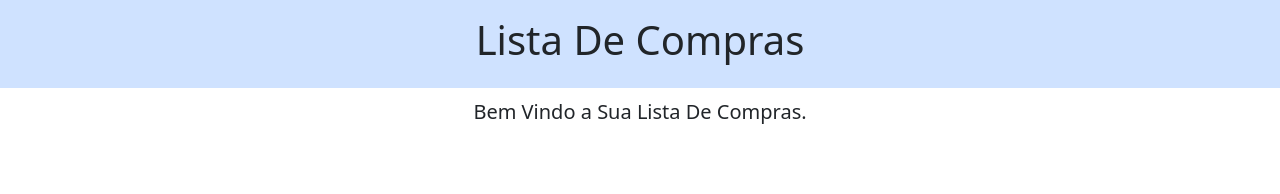
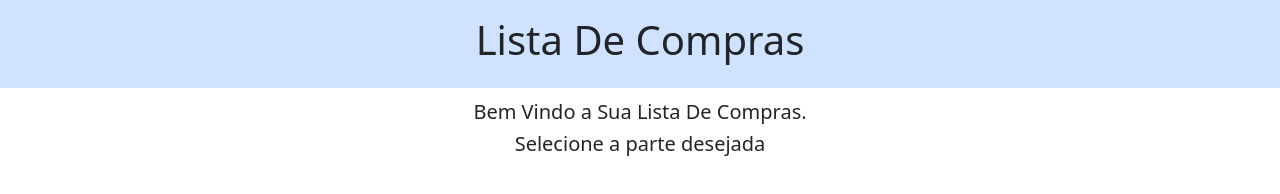
Before and after one commit to ifpi-picos/projeto-naovaimaspeleja, a plain HTML site: page index.html in a window 1280 px wide. Drawn offline with nearby package versions, Linux system fonts and the light colour scheme.

Commit message:
Mais uma mensagem

```diff
--- a/index.html
+++ b/index.html
@@ -29,5 +29,12 @@
         </div>
       </div>
     </div>
+    <div class="container">
+      <div class="row">
+        <div class="col">
+          <h5 class="text-center">Selecione a parte desejada</h5>
+        </div>
+      </div>
+    </div>
   </body>
 </html>
```
